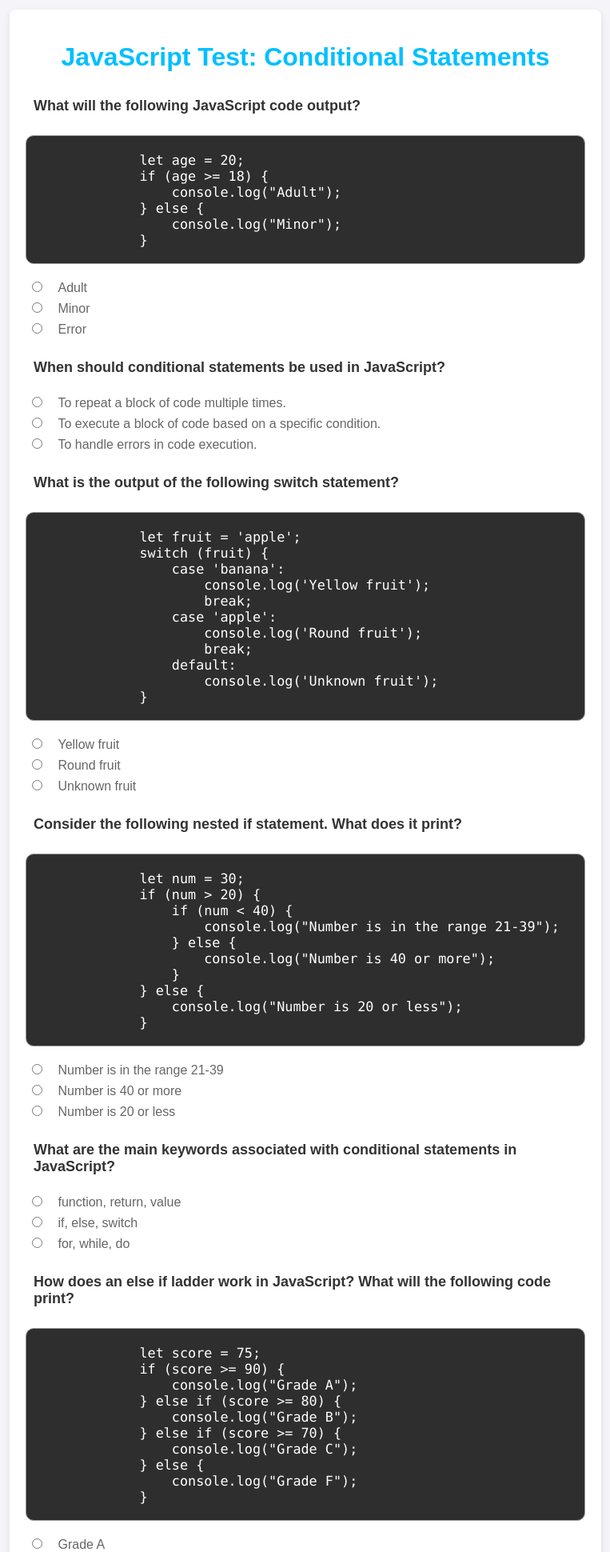
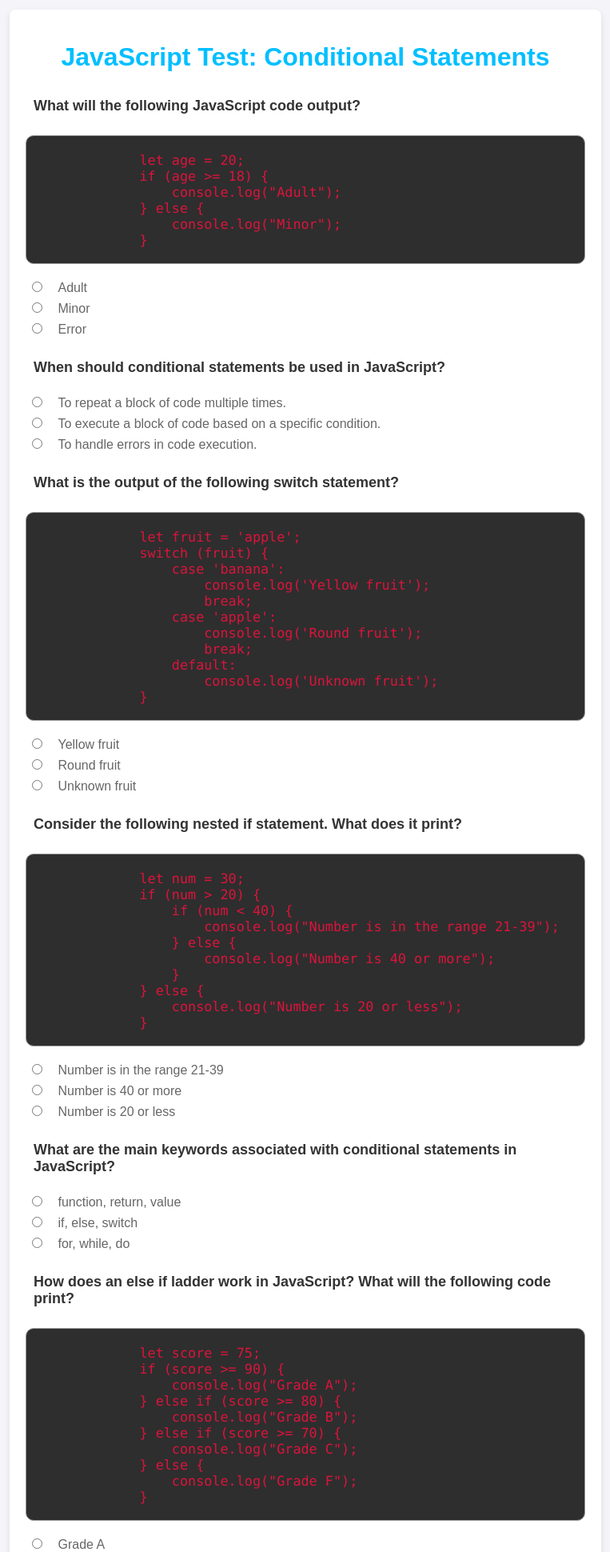
Before and after one commit to amxnese/Learning-Made-Fun, a Django app: page /main/js/test4/ in a window 1280 px wide. Shown: the top 1940 px of the page at 80% size, without its empty margins (258-1021 px from the left). Run offline with Django 5.2, Linux system fonts and the light colour scheme; the visitor is signed in with stand-in values (Sample User, id 1).

Commit message:
changed the code color to crimson

```diff
--- a/app/static/app/monokai.css
+++ b/app/static/app/monokai.css
@@ -8,7 +8,7 @@ pre {
 }
 code, .keyword {
   font-size: 105%;
-  color: white;
+  color: crimson;
   font-family: "Consolas", "Monaco", "Lucida Console", monospace;
 }
 .var {
```
